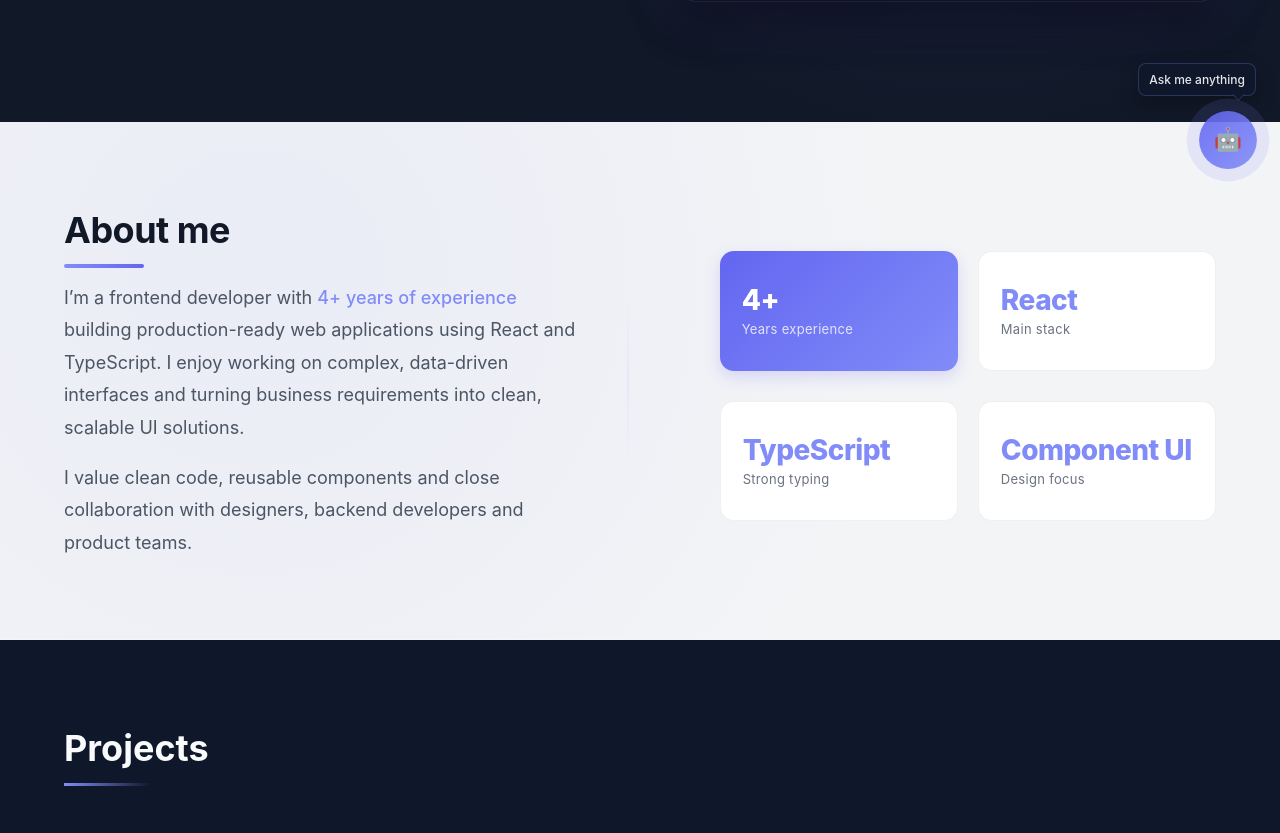
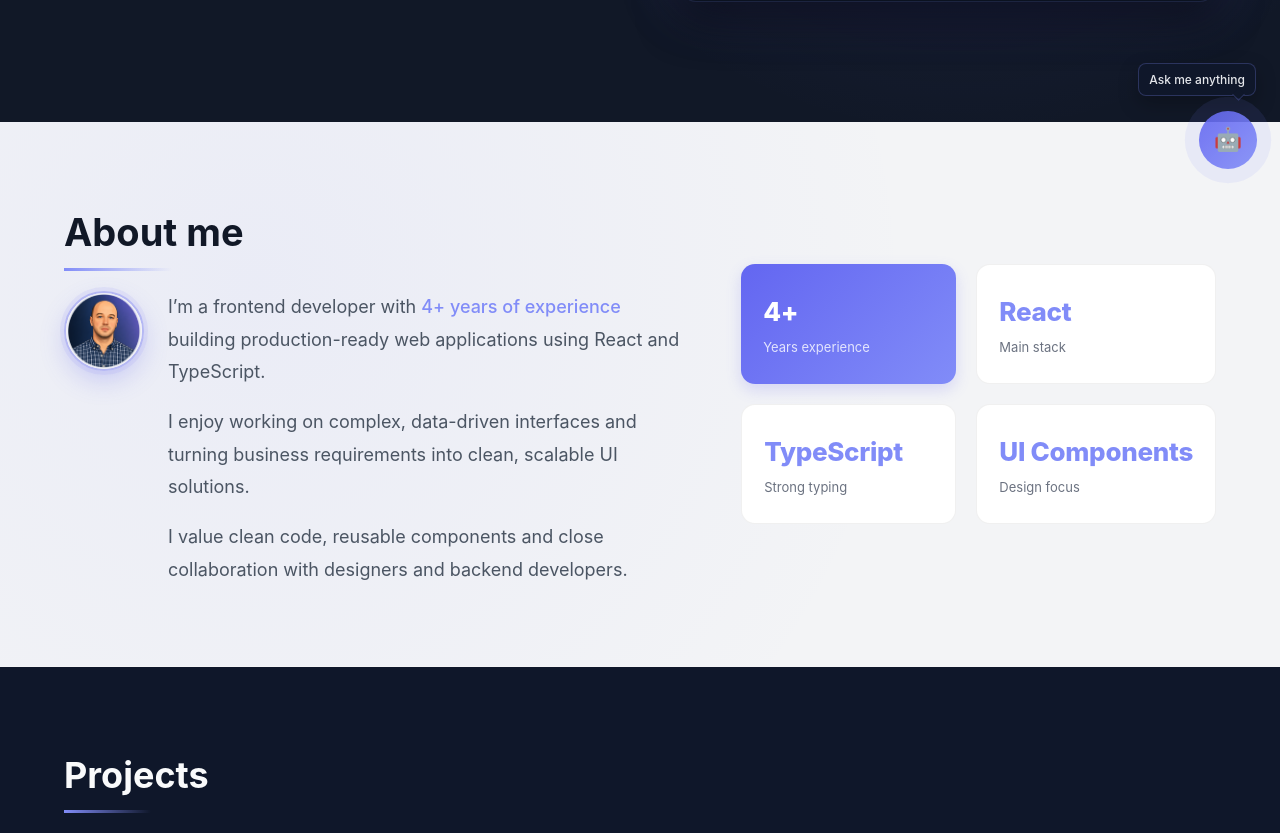
Before and after one commit to veljko-naumovic/frontend-portfolio, a React (Vite) app: page / in a window 1280 px wide. Shown: the part 608-1441 px from the top of the page. Built offline with nearby package versions, Linux system fonts and the light colour scheme; no server answers.

Commit message:
Add avatar to about seciton

```diff
--- a/src/sections/About/About.scss
+++ b/src/sections/About/About.scss
@@ -3,7 +3,7 @@
 .about {
     position: relative;
     background: $section-alt-color;
-    padding: 110px 0;
+    padding: 100px 0;
 
     &::before {
         content: "";
@@ -15,60 +15,64 @@
 }
 
 .about-container {
-    max-width: 1100px;
-    margin: 0 auto;
-    position: relative;
-    z-index: 1;
     display: flex;
     align-items: center;
     justify-content: space-between;
     gap: 60px;
+    position: relative;
 }
 
-.about-container::after {
-    content: "";
-    position: absolute;
-    top: 50%;
-    left: 49%;
-    transform: translate(-50%, -50%);
-    width: 1px;
-    height: 45%;
-    background: linear-gradient(transparent, rgba(99, 102, 241, 0.25), transparent);
-    opacity: 0.5;
-    filter: blur(0.3px);
-}
-
-/* LEFT SIDE */
 .about-left {
-    flex: 1.2;
+    flex: 1.3;
 }
 
 .about-title {
-    font-size: 36px;
+    font-size: 38px;
     font-weight: 700;
-    margin-bottom: 22px;
+    margin-bottom: 28px;
     color: #111827;
     position: relative;
     display: inline-block;
-    letter-spacing: -0.5px;
 
     &::after {
         content: "";
         position: absolute;
         left: 0;
         bottom: -8px;
-        height: 4px;
-        width: 80px;
-        border-radius: 2px;
-        background: linear-gradient(90deg, $accent-color, #6366f1);
+        width: 60%;
+        height: 3px;
+        background: linear-gradient(90deg, $accent-color, transparent);
     }
+}
+
+/* CONTENT (avatar + text) */
+.about-content {
+    display: flex;
+    gap: 24px; // umesto 20
+    align-items: flex-start;
+}
+
+.avatar {
+    width: 80px;
+    height: 80px;
+    border-radius: 50%;
+    object-fit: cover;
+    border: 2px solid rgba(99, 102, 241, 0.4);
+    box-shadow:
+        0 10px 25px rgba(99, 102, 241, 0.25),
+        0 0 0 4px rgba(99, 102, 241, 0.08);
+    flex-shrink: 0;
+}
+
+/* TEXT */
+.about-text-wrapper {
+    max-width: 620px;
 }
 
 .about-text {
     font-size: 18px;
     line-height: 1.8;
     color: #4b5563;
-    max-width: 520px;
 
     &:not(:last-child) {
         margin-bottom: 18px;
@@ -82,29 +86,22 @@
 
 .about-right {
     flex: 1;
-    display: flex;
-    flex-wrap: wrap;
+
+    display: grid;
+    grid-template-columns: repeat(2, 1fr);
     gap: 20px;
-    margin-top: 10px;
 }
 
 .stat-card {
-    width: calc(50% - 10px);
     padding: 22px;
     border-radius: 14px;
-    line-height: 1.2;
     background: #ffffff;
     border: 1px solid rgba(0, 0, 0, 0.06);
     min-height: 120px;
     display: flex;
     flex-direction: column;
     justify-content: center;
-    position: relative;
-    overflow: hidden;
-    transition:
-        transform 0.3s ease,
-        box-shadow 0.3s ease,
-        border-color 0.3s ease;
+    transition: all 0.3s ease;
 }
 
 .stat-card:first-child {
@@ -112,6 +109,16 @@
     color: white;
     border: none;
     box-shadow: 0 6px 15px rgba(99, 102, 241, 0.2);
+}
+.stat-card h3 {
+    font-size: 24px;
+    font-weight: 800;
+    margin-bottom: 4px;
+    color: $accent-color;
+    white-space: nowrap;
+    white-space: nowrap;
+    font-size: 26px;
+    letter-spacing: -0.3px;
 }
 
 .stat-card:first-child h3 {
@@ -130,63 +137,23 @@
         0 0 0 1px rgba(99, 102, 241, 0.12);
 }
 
-.stat-card::before {
-    content: "";
-    position: absolute;
-    top: 0;
-    left: -120%;
-    width: 100%;
-    height: 100%;
-    background: linear-gradient(120deg, transparent, rgba(255, 255, 255, 0.35), transparent);
-    transition: 0.6s;
-}
-
-.stat-card:hover::before {
-    left: 120%;
-}
-
-.stat-card h3 {
-    font-size: 28px;
-    font-weight: 800;
-    margin-bottom: 4px;
-    color: $accent-color;
-    letter-spacing: -0.5px;
-    transition: transform 0.25s ease;
-}
-
-.stat-card:hover h3 {
-    transform: scale(1.05);
-}
-
 .stat-card span {
     font-size: 13px;
     color: #6b7280;
-    letter-spacing: 0.3px;
-}
-
-.stat-card:nth-child(3),
-.stat-card:nth-child(4) {
-    margin-top: 10px;
 }
 
 @media (max-width: 768px) {
     .about-container {
         flex-direction: column;
-        align-items: flex-start;
         gap: 40px;
+    }
+
+    .about-container::after {
+        display: none;
     }
 
     .about-left,
     .about-right {
         width: 100%;
     }
-
-    .stat-card {
-        width: calc(50% - 10px);
-    }
-
-    /* hide separator */
-    .about-container::after {
-        display: none;
-    }
 }
--- a/src/sections/About/About.tsx
+++ b/src/sections/About/About.tsx
@@ -4,27 +4,39 @@ const About = () => {
 	return (
 		<section className="about section" id="about">
 			<div className="container about-container">
-				{/* LEFT */}
 				<div className="about-left">
 					<h2 className="about-title">About me</h2>
 
-					<p className="about-text">
-						I’m a frontend developer with{" "}
-						<span>4+ years of experience </span>
-						building production-ready web applications using React
-						and TypeScript. I enjoy working on complex, data-driven
-						interfaces and turning business requirements into clean,
-						scalable UI solutions.
-					</p>
+					<div className="about-content">
+						<img
+							src="portrait/me.png"
+							alt="Veljko"
+							className="avatar"
+						/>
 
-					<p className="about-text">
-						I value clean code, reusable components and close
-						collaboration with designers, backend developers and
-						product teams.
-					</p>
+						<div className="about-text-wrapper">
+							<p className="about-text">
+								I’m a frontend developer with{" "}
+								<span>4+ years of experience</span> building
+								production-ready web applications using React
+								and TypeScript.
+							</p>
+
+							<p className="about-text">
+								I enjoy working on complex, data-driven
+								interfaces and turning business requirements
+								into clean, scalable UI solutions.
+							</p>
+
+							<p className="about-text">
+								I value clean code, reusable components and
+								close collaboration with designers and backend
+								developers.
+							</p>
+						</div>
+					</div>
 				</div>
 
-				{/* RIGHT */}
 				<div className="about-right">
 					<div className="stat-card">
 						<h3>4+</h3>
@@ -38,11 +50,11 @@ const About = () => {
 
 					<div className="stat-card">
 						<h3>TypeScript</h3>
-						<span>Strong typing </span>
+						<span>Strong typing</span>
 					</div>
 
 					<div className="stat-card">
-						<h3>Component UI</h3>
+						<h3>UI Components</h3>
 						<span>Design focus</span>
 					</div>
 				</div>
```
Also changed, not shown: public/portrait/me.png (added).
